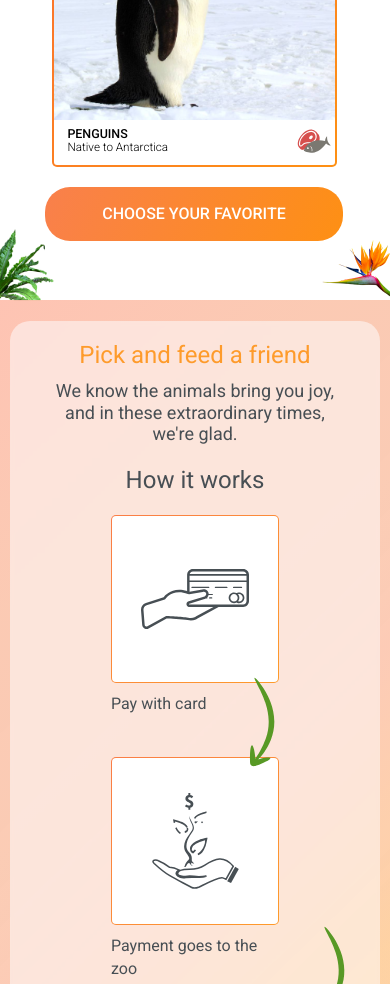
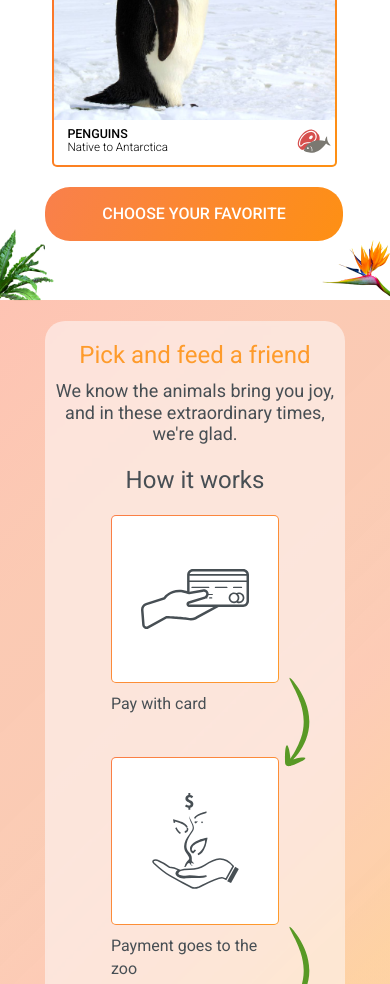
Before and after one commit to Shrai-dev/js-ts-projects, a plain HTML site: page online-zoo/pages/main/index.html in a window 390 px wide. Shown: the part 2113-3097 px from the top of the page. Drawn offline with Linux system fonts and the light colour scheme.

Commit message:
fix: fix bugs

```diff
--- a/online-zoo/pages/main/styles/scss/media.scss
+++ b/online-zoo/pages/main/styles/scss/media.scss
@@ -439,7 +439,7 @@
 		height: 780px;
   }
 	.peek-friend__content {
-		width: 96vw;
+		width: 600px;
 		height: 741px;
 		margin-top: -1px;
 	}
@@ -543,7 +543,6 @@
 		top: 0;
 		right: -10px;
 		margin-top: 12px;
-		// margin-right: 9px;
 	}
 	.footer__social-item {
 		&:nth-child(2) {
@@ -640,6 +639,13 @@
 }
 
 @media screen and (max-width: 639px) {
+	.container {
+    &.peek-friend__container {
+    	width: 300px;
+    	margin: 0 10px;
+    }
+	}
+
 	.footer__copyright {
     margin-left: 30px;
   }
@@ -650,10 +656,6 @@
     margin: 0 10px;
   }
 	.container {
-		&.peek-friend__container {
-			width: calc(100vw - 20px);
-			margin: 0 10px;
-		}
 		&.testimonials__container {
 			width: 93vw;
 		}
```
Also changed, not shown: online-zoo/pages/main/styles/css/media.css, 1 other file.
